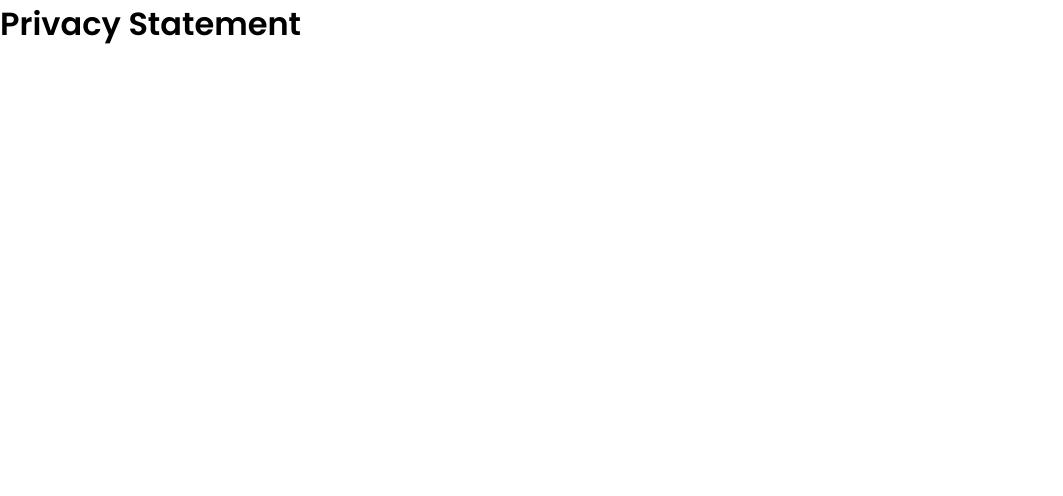
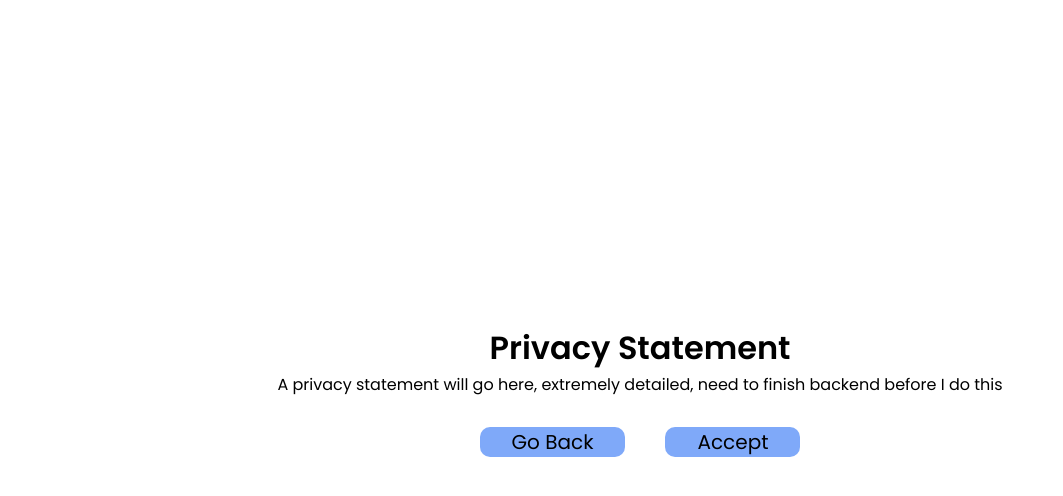
Before and after one commit to harrydnewman/Capstone, a React (Vite) app in the folder frontend/: page /privacy in a window 1280 px wide. Shown: the top 496 px of the page, without its empty margins (0-1063 px from the left). Built offline with nearby package versions, Linux system fonts and the light colour scheme.

Commit message:
done for today

```diff
--- a/frontend/src/pages/Online.jsx
+++ b/frontend/src/pages/Online.jsx
@@ -33,6 +33,9 @@ export default function Online({ data: propData }) {
                     <p className={styles.dataText}><strong>{raceClassification}</strong></p>
                 </div>
             </div>
+            <div className={styles.holder}>
+                <h1>More Coming, need to keep working on the backend</h1>
+            </div>
         </div>
     );
 }
--- a/frontend/src/pages/Privacy.jsx
+++ b/frontend/src/pages/Privacy.jsx
@@ -1,7 +1,27 @@
+import styles from '../styles/privacy.module.css'
+import { useNavigate } from 'react-router-dom';
+export default function Privacy(){
 
+    const navigate = useNavigate();
 
-export default function Privacy(){
+    const goHome = () => {
+        navigate('/')
+    }
+
+    const goToExperience = () => {
+        navigate('/experience')
+    }
+
     return (
-        <h1>Privacy Statement</h1>
+        <div className={styles.main}>
+             <h1>Privacy Statement</h1>
+             <p>A privacy statement will go here, extremely detailed, need to finish backend before I do this</p>
+
+             <div className={styles.buttonContainer}>
+                <button className={styles.backButton} onClick={goHome}>Go Back</button>
+                <button className={styles.continueButton} onClick={goToExperience}>Accept</button>
+             </div>
+        </div>
+
     )
 }
--- a/frontend/src/styles/Online.module.css
+++ b/frontend/src/styles/Online.module.css
@@ -1,5 +1,6 @@
 .main {
-  min-height: 100vh;
+  /* min-height: 100vh; */
+  height: 100vh;
   width: 100%;
   display: flex;
   flex-direction: column;
@@ -72,3 +73,13 @@
     transform: translateY(0);
   }
 }
+
+.holder {
+  display: flex;
+  height: 100%;
+  width: 100%;
+  align-items: center;
+  justify-content: center;
+  animation-delay: 5s;
+  animation: fadeInUp 0.8s ease forwards;
+}
--- /dev/null
+++ b/frontend/src/styles/Privacy.module.css
@@ -0,0 +1,30 @@
+.main {
+    width: 100%;
+    height: 100vh;
+    display: flex;
+    flex-direction: column;
+    align-items: center;
+    justify-content: center;
+}
+
+.buttonContainer {
+    display: flex;
+    flex-direction: row;
+    gap: 40px;
+    height: 50px;
+    margin-top: 30px;
+}
+
+.backButton, .continueButton {
+    background-color: rgb(127, 169, 249);
+    border: none;
+    padding: 0.75rem 2rem;
+    height: 30px;
+    border-radius: 10px;
+    font-size: 1.25rem;
+    display: flex;
+    justify-content: center;
+    align-items: center;
+    text-align: center;
+    cursor: pointer;
+}
```
Also changed, not shown: 3 other files (tests, documents, lock files or other folders).
